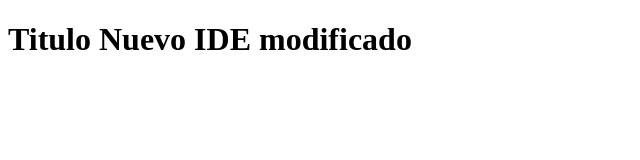
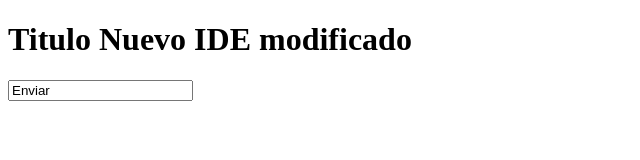
Before and after one commit to frcardona/CursoUdemy, a plain HTML site: page index.html in a window 1280 px wide. Shown: the whole page, without its empty margins (0-640 px from the left). Drawn offline with Linux system fonts and the light colour scheme.

Commit message:
Se agrego botón enviar

```diff
--- a/index.html
+++ b/index.html
@@ -7,5 +7,8 @@
 </head>
 <body>
     <h1>Titulo Nuevo IDE modificado </h1>
+    <form action="#" method="get">
+        <input type="botton" value="Enviar">
+    </form>
 </body>
 </html>
```
